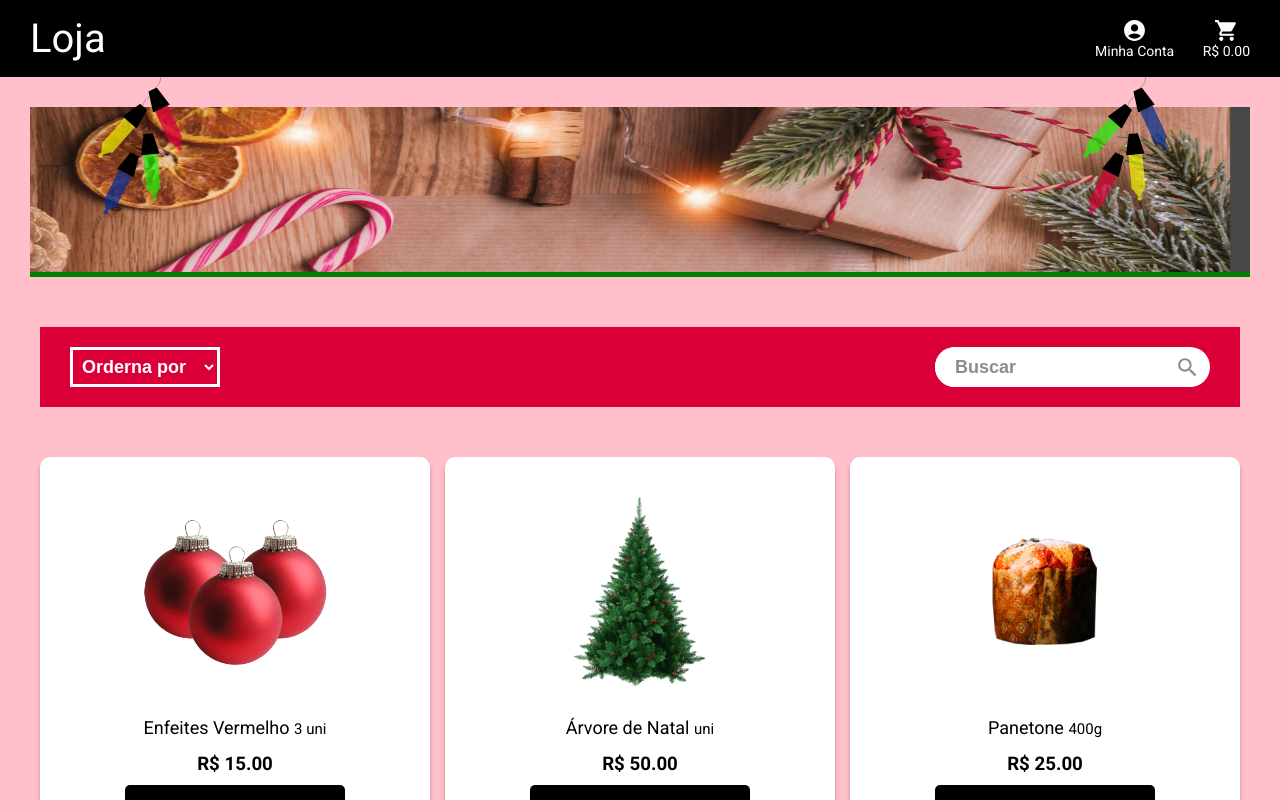
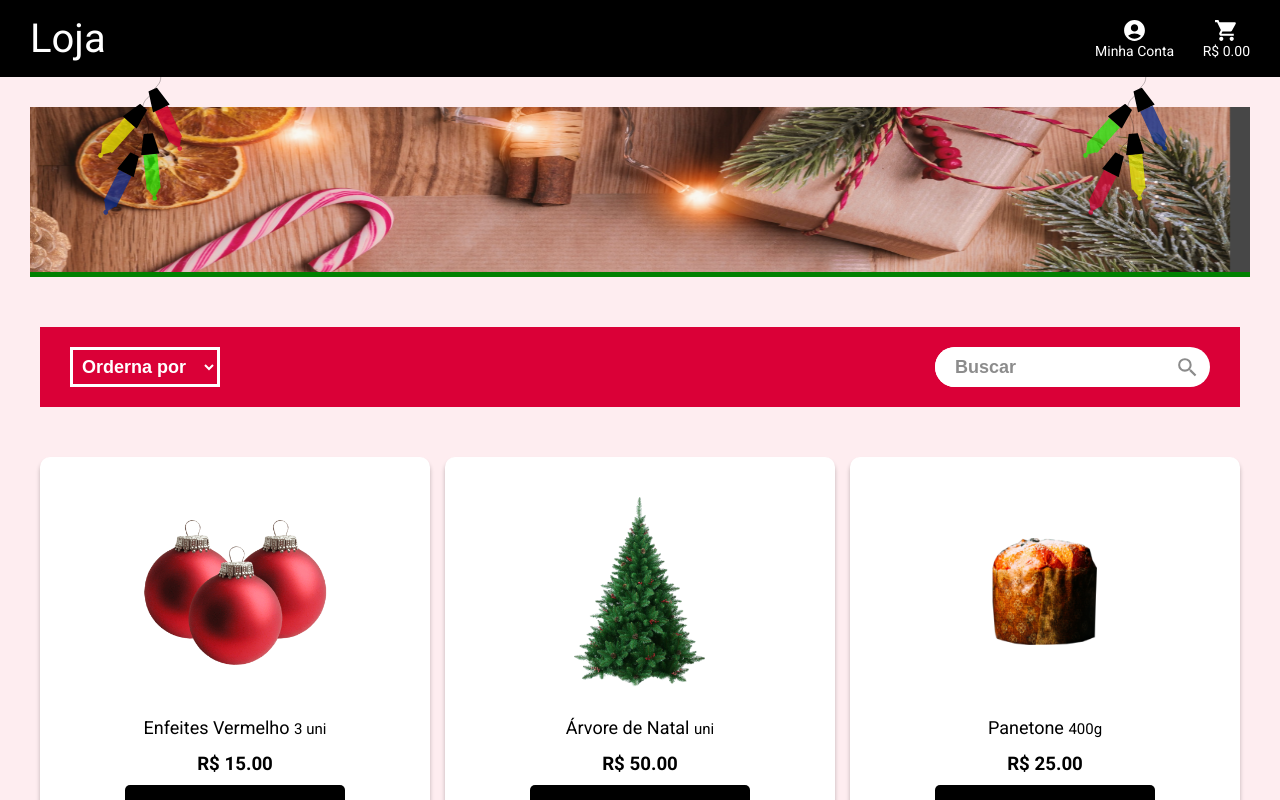
Before and after one commit to Sara01romao/loja-natal, a React (Create React App) app: page / in a window 1280 px wide. Shown: the top 800 px of the page. Built offline with nearby package versions, Linux system fonts and the light colour scheme.

Commit message:
Alteração no footer

```diff
--- a/src/App.css
+++ b/src/App.css
@@ -8,10 +8,17 @@
 
 body{
   font-family: 'Roboto', sans-serif;
-  background-color: #FAFAFA;
+
 
 }
 .App{
-  background-color: pink;
+  background-color: rgba(253, 222, 227, 0.534);
+  display: flex;
+  flex-direction: column;
+  min-height: calc(100vh + 50px);
 
 }
+
+.bodyApp{
+  flex:1;
+}
--- a/src/App.js
+++ b/src/App.js
@@ -3,16 +3,19 @@ import './App.css';
 import CartProvider from './contexts/cart';
 import 'react-toastify/dist/ReactToastify.css';
 import { ToastContainer } from 'react-toastify';
+import Footer from './components/Footer';
 
 
 function App() {
   return (
     <CartProvider>
       <div className="App">
+        <div className="bodyApp">
+          <Routes/>
+          <ToastContainer autoClose={2000} />
 
-        <Routes/>
-        <ToastContainer autoClose={2000} />
-
+        </div>
+        <Footer/>
       </div>
     </CartProvider>
   );
--- a/src/components/Footer/styles.js
+++ b/src/components/Footer/styles.js
@@ -13,6 +13,7 @@ export const DivFooter = styled.footer`
     .footerContainer{
         max-width: 1220px;
         margin: 0 auto;
+        height: auto;
     }
 
     .footerContainer div{
--- a/src/routes.js
+++ b/src/routes.js
@@ -3,7 +3,7 @@ import {BrowserRouter, Route, Switch} from "react-router-dom";
 import Home from "./pages/Home";
 import Cart from "./pages/Cart";
 import Header from "./components/Header";
-import Footer from "./components/Footer";
+
 
 
 const Routes =() =>{
@@ -14,7 +14,7 @@ const Routes =() =>{
                 <Route exact path="/" component={Home}/>
                 <Route exact path="/cart" component={Cart}/>
             </Switch>
-            <Footer/>
+
         </BrowserRouter>
     )
 }
```
